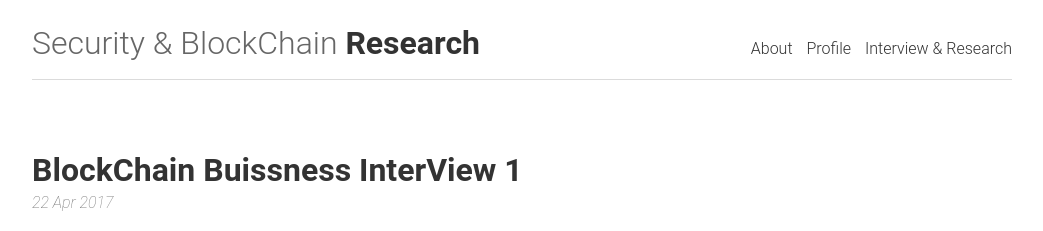
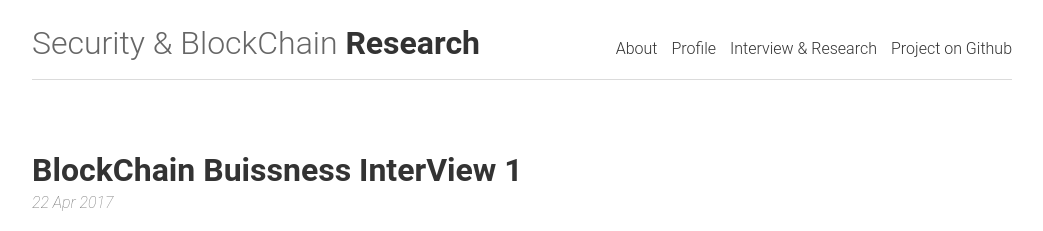
Before and after one commit to Miller-kk/KIMKIBYEONG.github.io, a Jekyll site: the page built from index.html, in a window 1280 px wide. Shown: the top 231 px of the page, without its empty margins (118-1161 px from the left). Built offline with Jekyll 4.4.1, drawn with Linux system fonts in a browser that asks for light colours; the list of posts is cut into pages by our own code.

Commit message:
Update link.html

```diff
--- a/_includes/link.html
+++ b/_includes/link.html
@@ -1,2 +1,3 @@
-<a href="https://github.com/thereviewindex/monochrome">Profile</a>
+<a href="">Profile</a>
 <a href="https://kimkibyeong.github.io/">Interview & Research</a>
+<a href="https://github.com/KIMKIBYEONG/KIMKIBYEONG.github.io">Project on Github</a>
```
